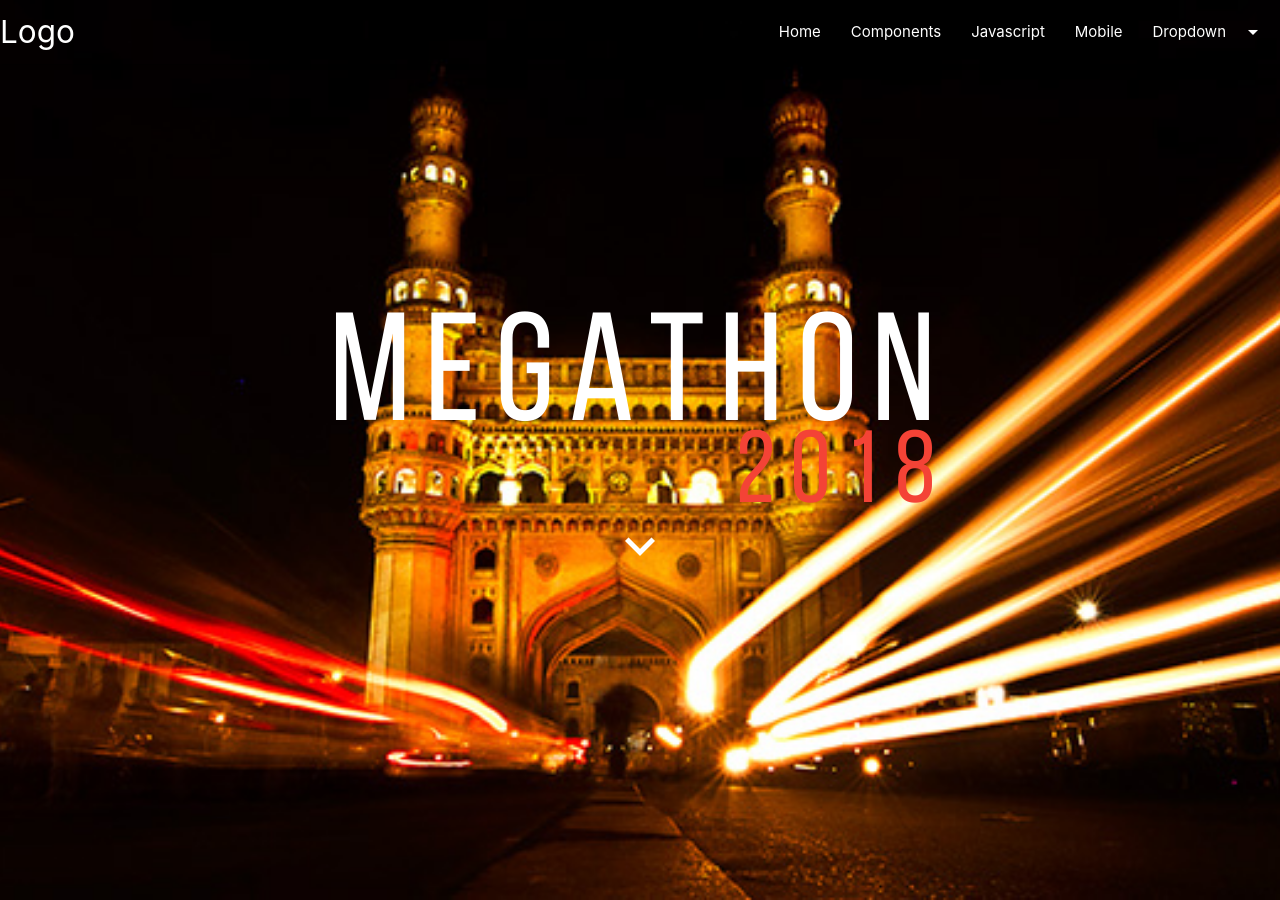
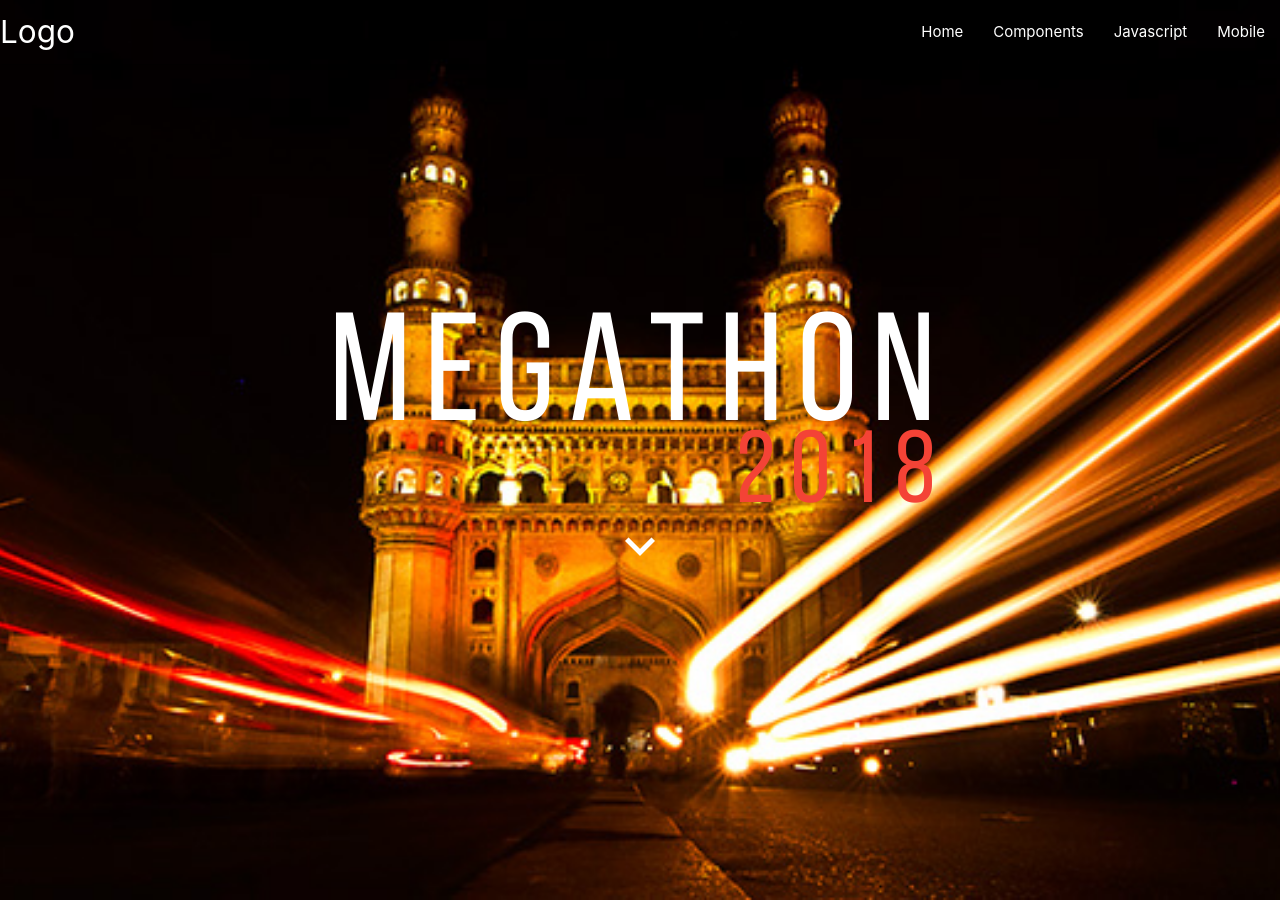
Before and after one commit to IIIT-ECell/megathon, a Jekyll site: the page built from index.md, in a window 1280 px wide and 900 px high. Built offline with Jekyll 4.4.1, drawn with Linux system fonts in a browser that asks for light colours; our own code applies the rules of GitHub Pages for plain Markdown files.

Commit message:
mORE TWEAaks to both the previous two

```diff
--- a/_includes/header.html
+++ b/_includes/header.html
@@ -1,24 +1,25 @@
 <header class="">
 
   <!-- Content to be placed in dropdown -->
-  <ul id="dropdown1" class="dropdown-content">
+  <!-- Scrap the dropdown -->
+  <!-- <ul id="dropdown1" class="dropdown-content">
     <li><a href="#!">one</a></li>
     <li><a href="#!">two</a></li>
     <li class="divider"></li>
     <li><a href="#!">three</a></li>
-  </ul>
+  </ul> -->
 
   <nav class="grey darken-4">
     <div class="nav-wrapper">
-      <a href="#!" class="brand-logo">Logo</a>
+      <a href="{{site.baseurl}}" class="brand-logo">Logo</a>
       <a href="#" data-target="mobile-demo" class="sidenav-trigger"><i class="material-icons">menu</i></a>
       <ul class="right hide-on-med-and-down">
-        <li class="active"><a href="">Home</a></li>
+        <li class="active"><a href="{{site.baseurl}}">Home</a></li>
         <li><a href="">Components</a></li>
         <li><a href="">Javascript</a></li>
         <li><a href="">Mobile</a></li>
 
-        <li><a class="dropdown-trigger" href="#!" data-target="dropdown1">Dropdown<i class="material-icons right">arrow_drop_down</i></a></li>
+        <!-- <li><a class="dropdown-trigger" href="#!" data-target="dropdown1">Dropdown<i class="material-icons right">arrow_drop_down</i></a></li> -->
       </ul>
     </div>
   </nav>
@@ -26,7 +27,7 @@
 </header>
 <!-- Can't keep this inside header -->
 <ul class="sidenav" id="mobile-demo">
-  <li><a href="sass.html">Sass</a></li>
+  <li class="active"><a href="{{site.baseurl}}">Home</a></li>
   <li><a href="badges.html">Components</a></li>
   <li><a href="collapsible.html">Javascript</a></li>
   <li><a href="mobile.html">Mobile</a></li>
--- a/assets/css/custom-materialize.css
+++ b/assets/css/custom-materialize.css
@@ -229,13 +229,5 @@ nav {
 
 
 /* ------components------ */
-.overlay {
-  /* position: absolute; */
-
-  height: 100%;
-  width: 100%;
-
-  opacity: 0.7;
-}
 
 /* END DEFINE GENERIC CLASSES */
--- a/assets/js/navscroll.js
+++ b/assets/js/navscroll.js
@@ -1,13 +1,12 @@
 // Caching? the variables
 let win = $(window);
 let nav = $('nav');
-let nav_wrapper = $('.nav-wrapper');
 let cov = $('.landing');
 let jump = $('#jump');
 let jumpicon = $('#jumpicon');
 let down = $('#down')
 
-let shiftY = (cov.height())/2;
+let shiftY = (cov.height())/3 - nav.height();
 
 // To make sure the JS is optimal, i.e. There's no performance issue
 // Accomplished by making the scrollThing wait
```
